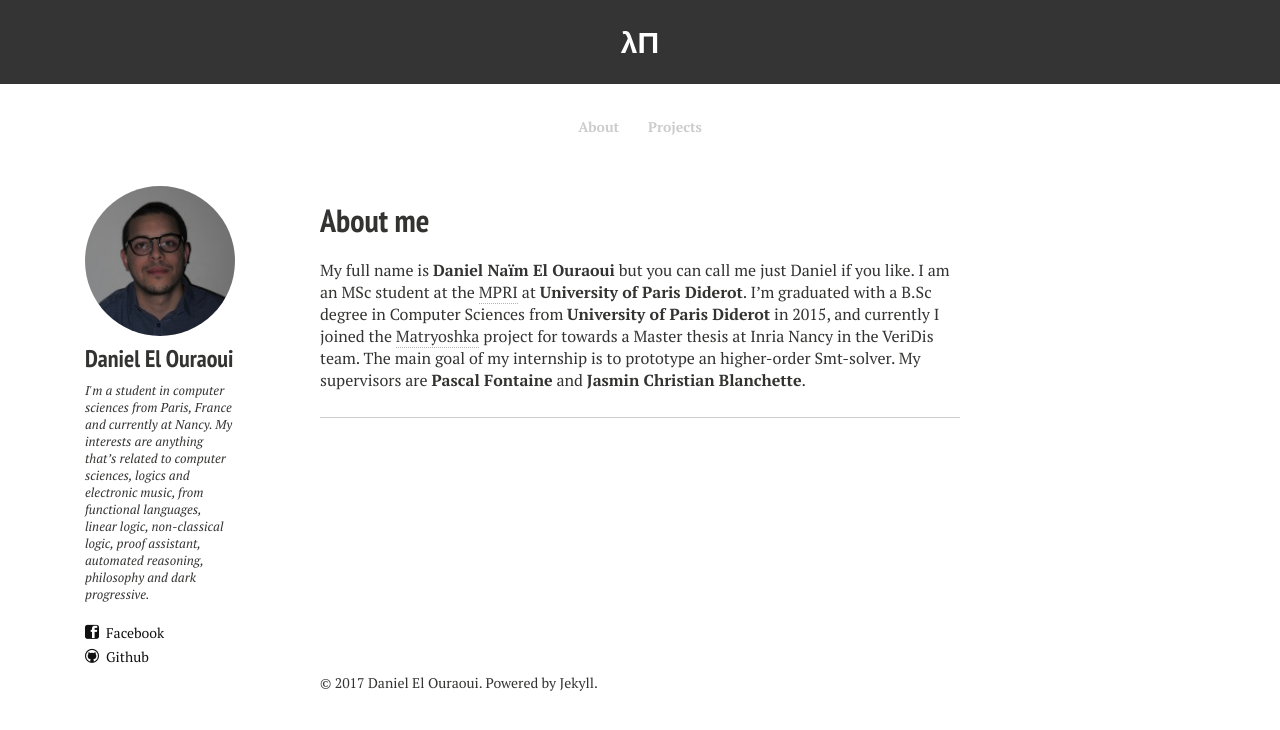
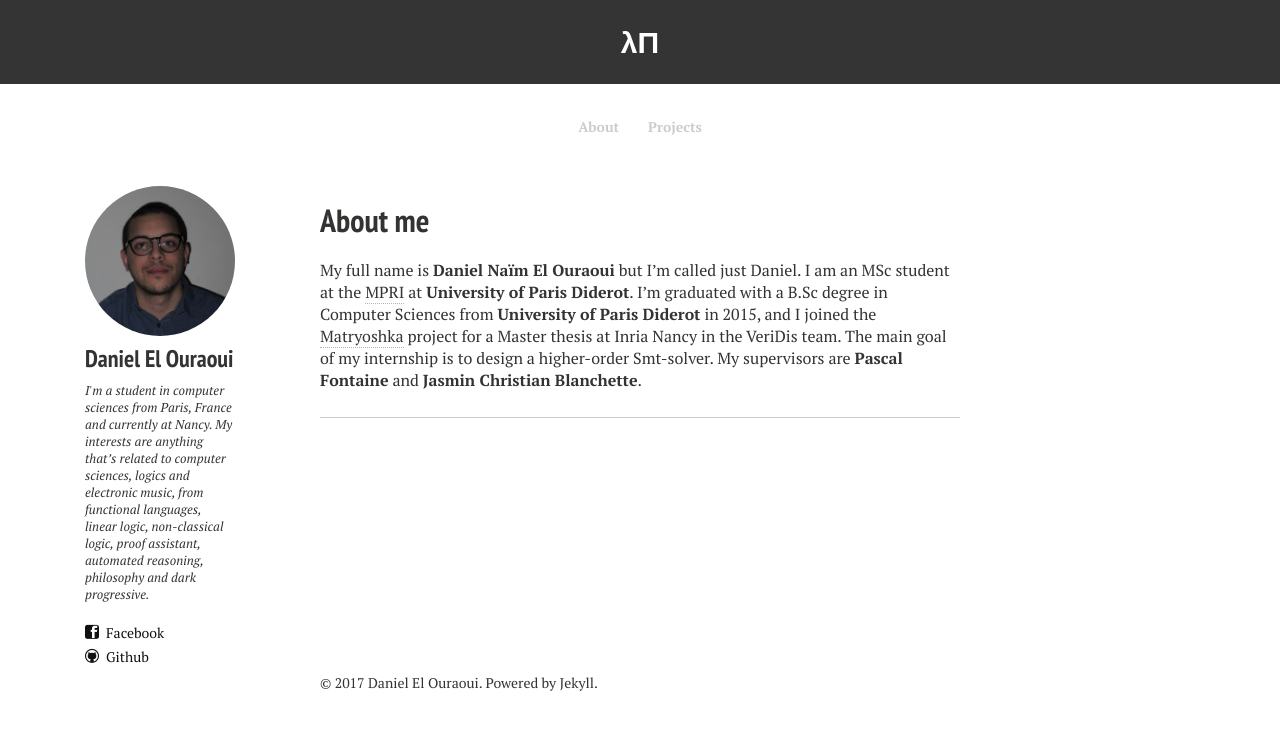
Before and after one commit to delouraoui/delouraoui.github.io, a Jekyll site: the page built from index.md, in a window 1280 px wide. Shown: the top 730 px of the page. Built offline with Jekyll 4.4.1, drawn with Linux system fonts in a browser that asks for light colours; nearby versions of some CDN libraries.

Commit message:
little change

```diff
--- a/index.md
+++ b/index.md
@@ -6,10 +6,10 @@ tags: [logic, functional, programming]
 modified: 1-7-2017
 ---
 
-My full name is **Daniel Naïm El Ouraoui** but you can call me just Daniel if you like. I am an MSc student at the [MPRI](https://wikimpri.dptinfo.ens-cachan.fr/doku.php) at
+My full name is **Daniel Naïm El Ouraoui** but I'm called just Daniel. I am an MSc student at the [MPRI](https://wikimpri.dptinfo.ens-cachan.fr/doku.php) at
 **University of Paris Diderot**. I'm graduated with a B.Sc degree in Computer Sciences from **University of Paris Diderot** in 2015,
-and currently I joined the [Matryoshka](http://matryoshka.gforge.inria.fr/#Team) project for towards a Master thesis at Inria Nancy in
-the VeriDis team. The main goal of my internship is to prototype an higher-order Smt-solver. My supervisors are **Pascal Fontaine** and  **Jasmin Christian Blanchette**.
+and I joined the [Matryoshka](http://matryoshka.gforge.inria.fr/#Team) project for a Master thesis at Inria Nancy in
+the VeriDis team. The main goal of my internship is to design a higher-order Smt-solver. My supervisors are **Pascal Fontaine** and  **Jasmin Christian Blanchette**.
 
 ---
 
```
